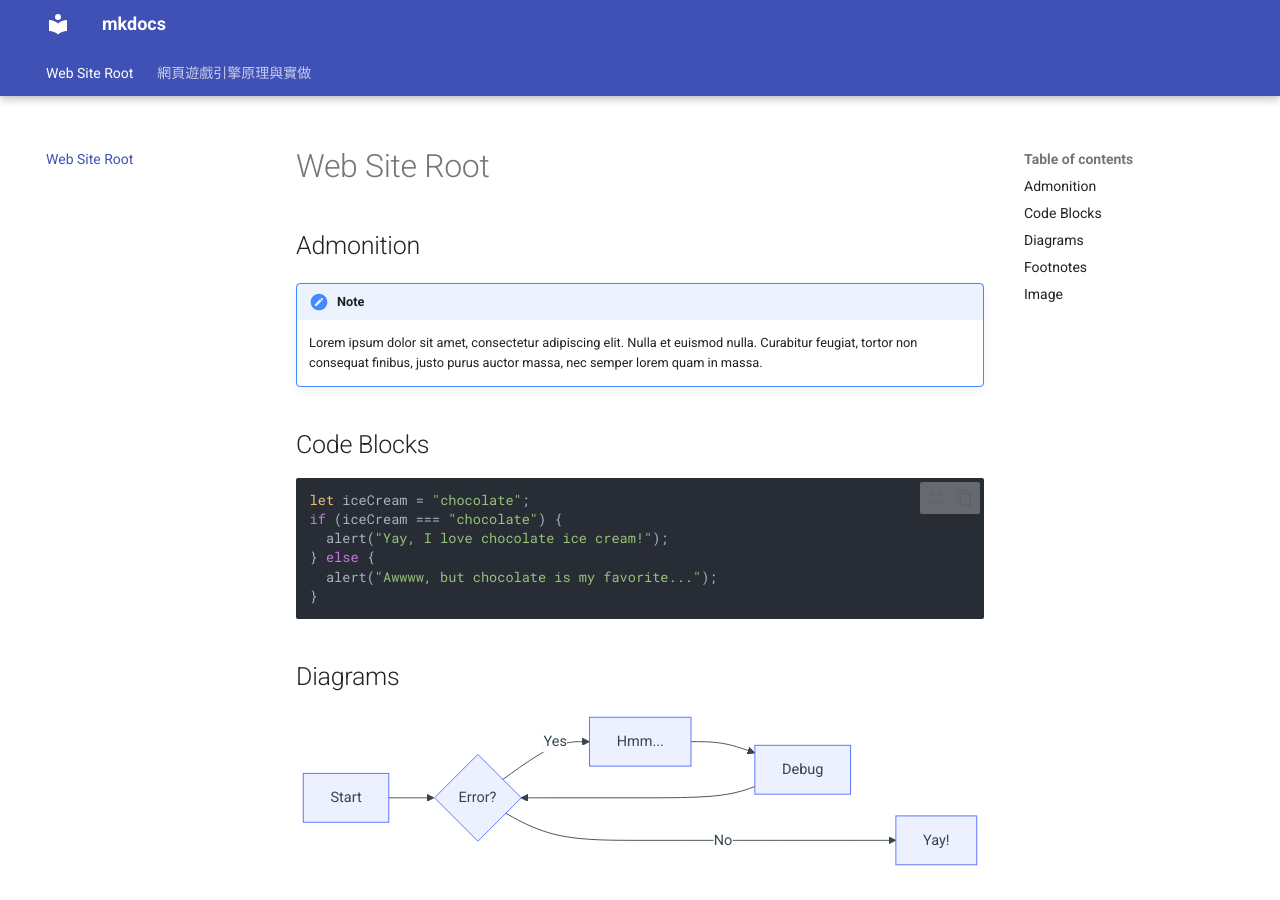
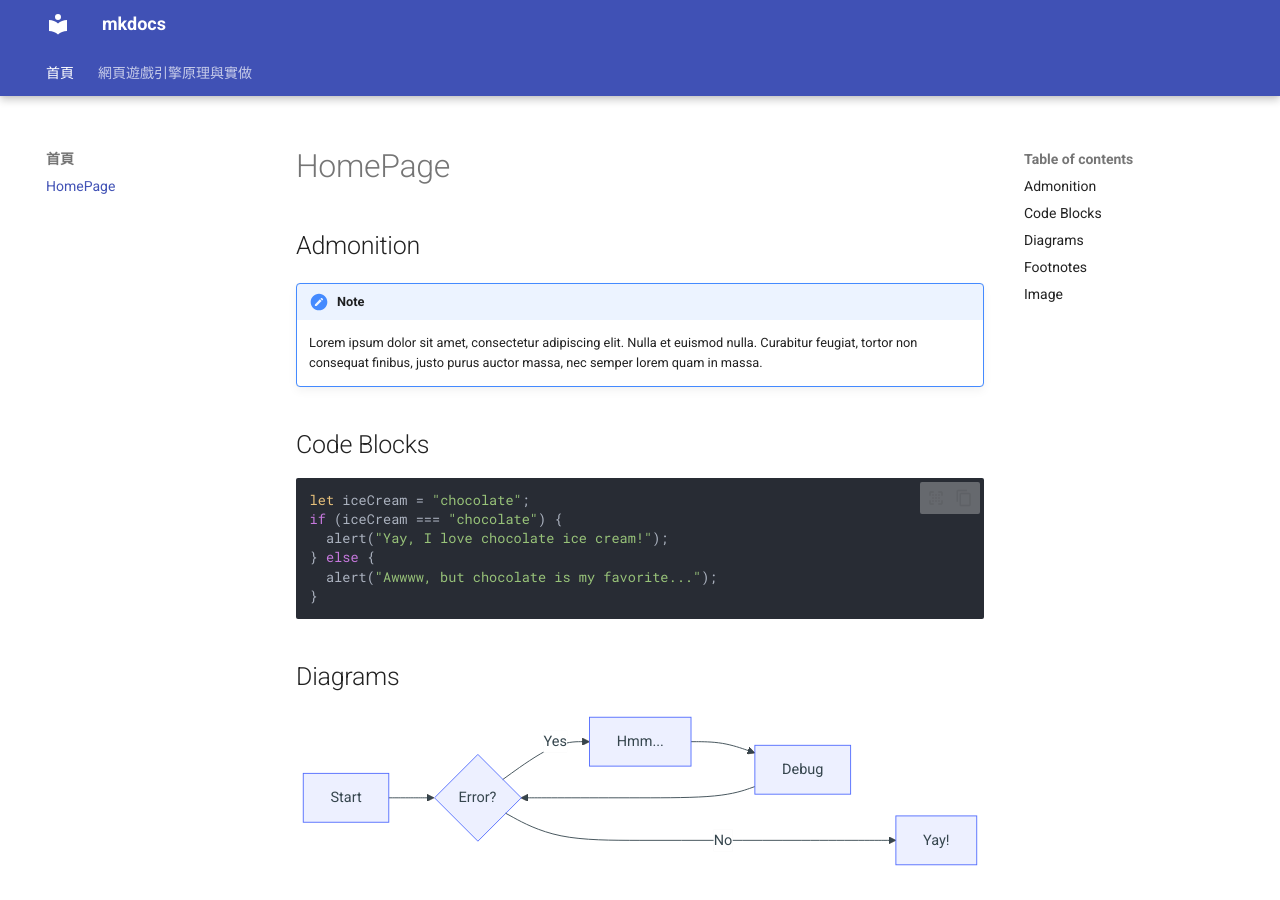
Before and after one commit to charlie89517/112-Principles-of-Web-Game, an MkDocs documentation site: the page built from website/index.md, in a window 1280 px wide and 900 px high. Built offline with MkDocs 1.6.1 and Material for MkDocs 9.7.7, drawn with Linux system fonts in a browser that asks for light colours; part of the change alters nothing that is shown.

Commit message:
更新 Navigation

```diff
--- a/mkdocs.yml
+++ b/mkdocs.yml
@@ -70,7 +70,8 @@ validation:
 
 # Sitemap
 nav:
-  - index.md
+  - 首頁:
+    - index.md
   - "網頁遊戲引擎原理與實做":
       - webgame-engine/index.md
       - 課程總覽:
@@ -79,6 +80,7 @@ nav:
           - webgame-engine/overview/git.md # Git
           - webgame-engine/overview/coding-style.md # Coding style
       - JavaScript & TypeScript:
+          - webgame-engine/learn-js/index.md # 基礎型別與語法
           - webgame-engine/learn-js/basic-and-syntax.md # 基礎型別與語法
           - webgame-engine/learn-js/class-and-object.md # 類別與物件
           - webgame-engine/learn-js/ts-js-compare.md # JS vs TS
@@ -87,13 +89,16 @@ nav:
           - webgame-engine/learn-js/this-and-closure.md # This 與 閉包
           - webgame-engine/learn-js/task-schedule.md # 事件循環
           - webgame-engine/learn-js/promise.md # 非同步處理
+          - webgame-engine/learn-js/generator.md # 生成器與協程
+          - webgame-engine/learn-js/http-request.md # HTTP & RESTful API
+          - webgame-engine/learn-js/websocket.md # Websocket
       - 設計模式:
           - webgame-engine/pattern/singleton.md # 單例模式
           - webgame-engine/pattern/composition.md # 組合模式
           - webgame-engine/pattern/observer.md # 觀察者模式
           - webgame-engine/pattern/object-pool.md # 物件池模式
       - Cocos Creator:
-          - webgame-engine/cocos/basic.md # Component介紹 & 生命週期
+          - webgame-engine/cocos/basic.md # Component介紹 & 生命週期(包含 schedule & scheduleOnce)
           - webgame-engine/cocos/node-and-coord.md # Node & 坐標系統
           - webgame-engine/cocos/events.md # 事件系統
           - 常用元件:
@@ -110,10 +115,9 @@ nav:
               - webgame-engine/cocos/common/scroll-view.md # ScrollView
               - webgame-engine/cocos/common/page-view.md # PageView
           - 動畫系統:
-              - webgame-engine/cocos/animate/tween.md # Tween
+              - webgame-engine/cocos/animate/tween.md # Tween( 請順便介紹 Easing 與 Cocos CurveRange Property )
               - webgame-engine/cocos/animate/animation.md # Animation
               - webgame-engine/cocos/animate/spine.md # Spine
-              - webgame-engine/cocos/animate/curve-range.md # Cocos CurveRange Property
               - webgame-engine/cocos/animate/particle-system.md # Particle System
           - 音效系統:
               - webgame-engine/cocos/sound/autoplay-policy.md #Web Audio Autoplay Policy
--- a/website/index.md
+++ b/website/index.md
@@ -1,4 +1,4 @@
-# Web Site Root
+# HomePage
 
 ## Admonition
 
```
